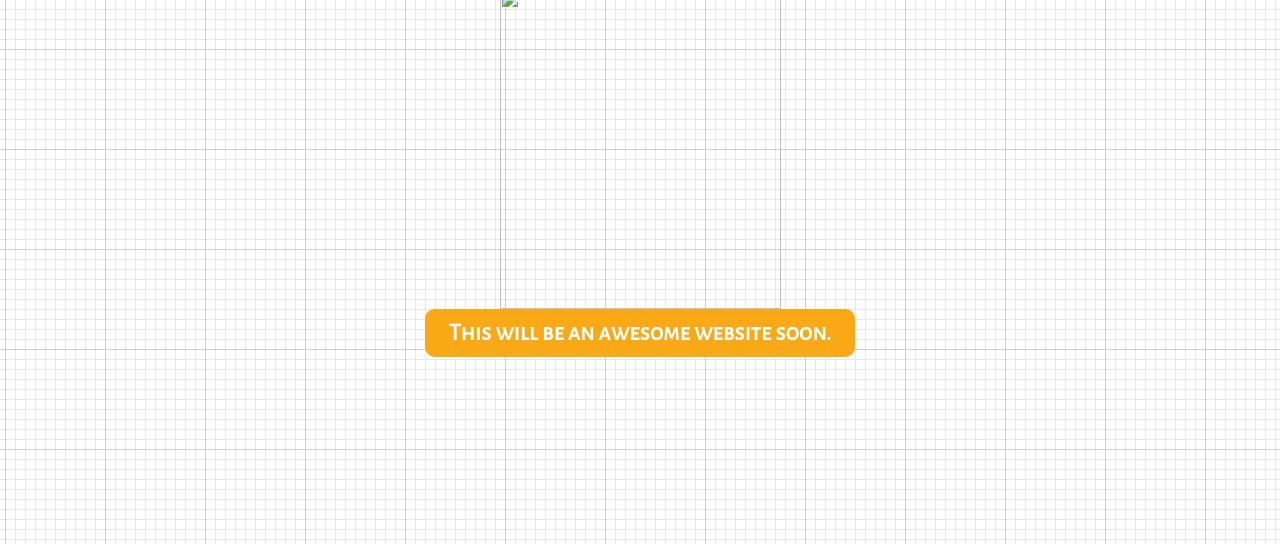
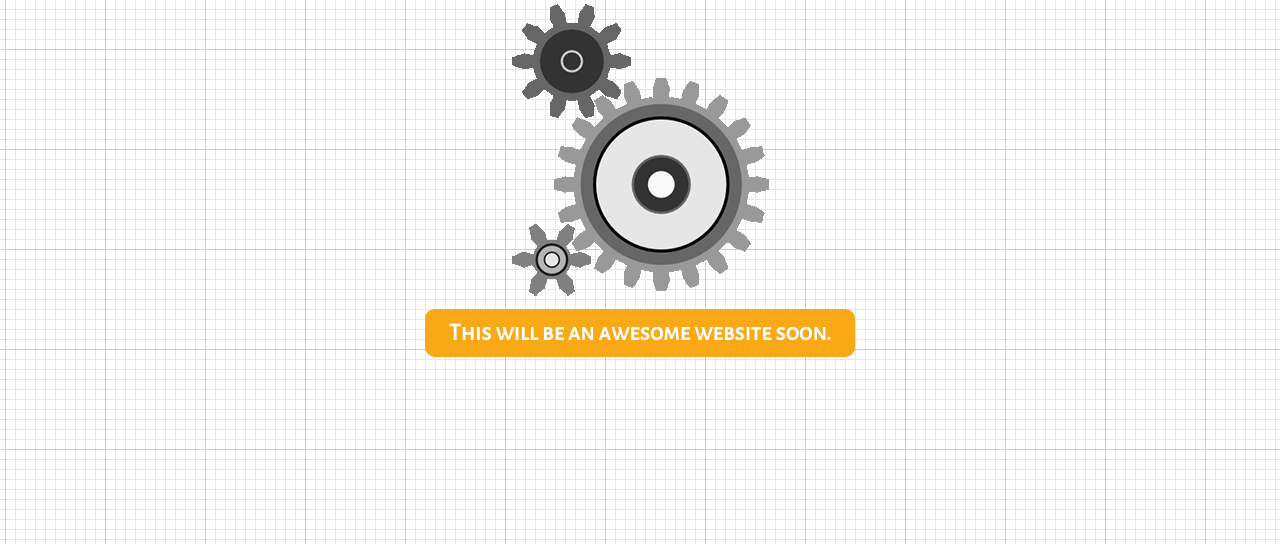
Before and after one commit to Monkey-D-Code/work-in-progress, a website: page index.html in a window 1280 px wide. Shown: the part 256-800 px from the top of the page. Drawn offline with Linux system fonts and the light colour scheme; the site is published under a folder, as on GitHub Pages, so addresses that start at the root find nothing.

Commit message:
loader fix1

```diff
--- a/index.html
+++ b/index.html
@@ -11,7 +11,7 @@
 
     <div class="content">
         <h1>Heavy work in progress</h1>
-        <img src="/images/loader.gif" alt="" srcset="">
+        <img src="./images/loader.gif" alt="loader" />
         <h3>This will be an awesome website soon.</h3>
     </div>
 
```
